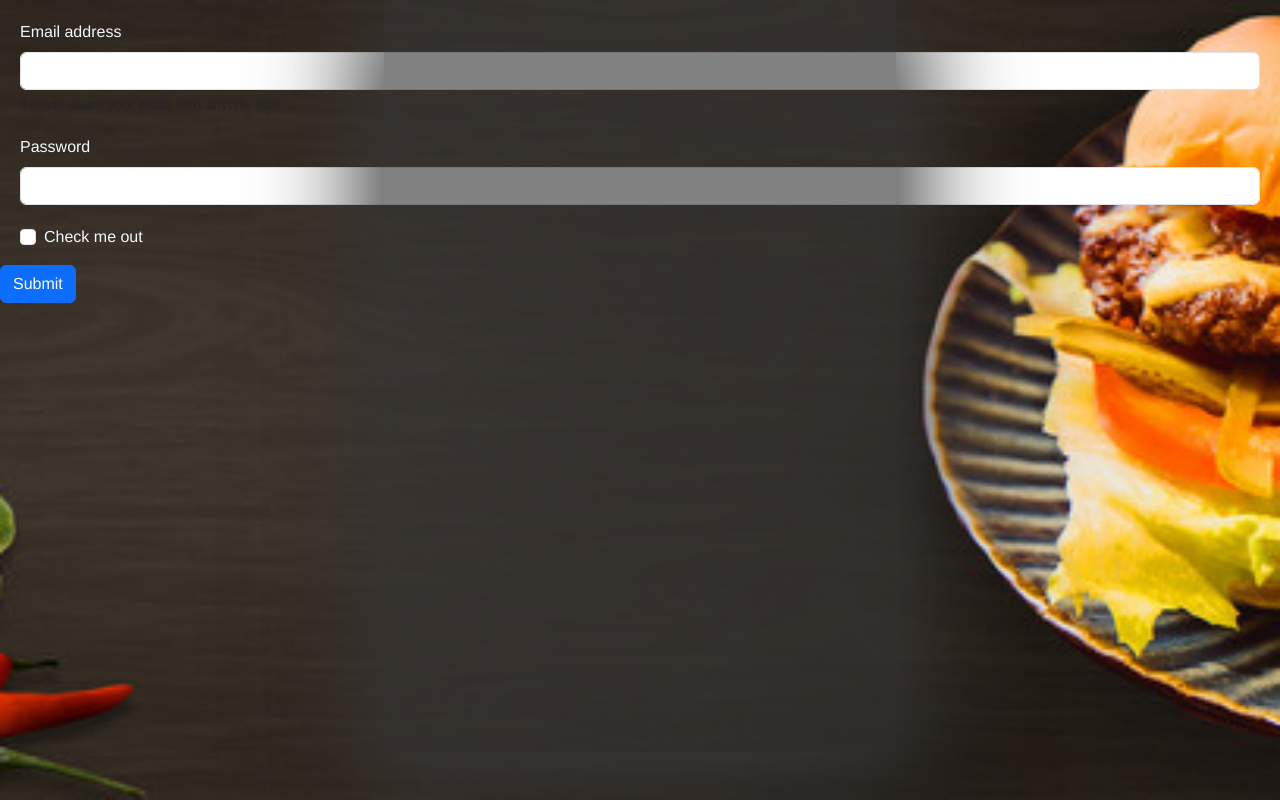
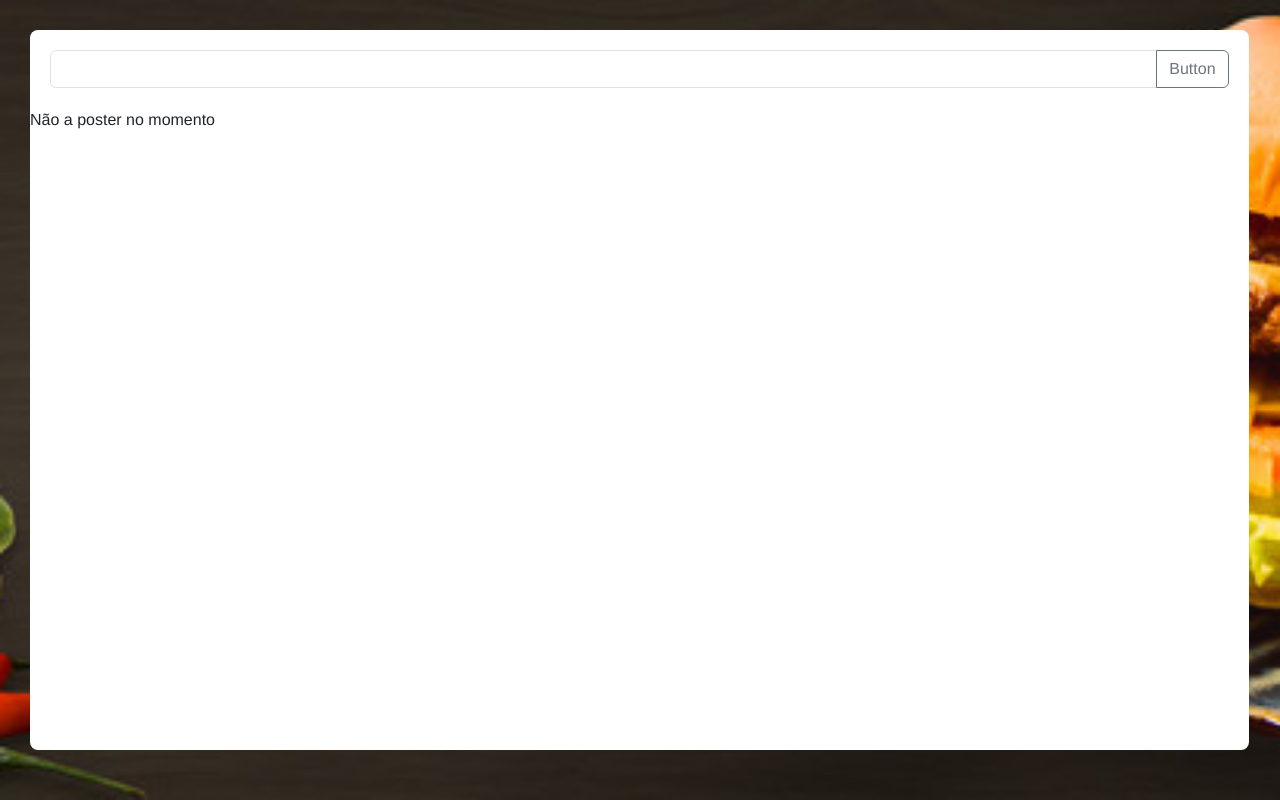
Before and after one commit to luiz0899/SistemaQualidade-front, a React (Vite) app: page /restaurante in a window 1280 px wide. Built offline with nearby package versions, Linux system fonts and the light colour scheme; a web font is replaced by a local one.

Commit message:
tela de listagem inciada

```diff
--- /dev/null
+++ b/src/axios/configAuth.js
@@ -0,0 +1,10 @@
+import axios from "axios";
+
+const blogFetchAuth = axios.create({
+    baseURL:"https://gestao-de-cadastros-api-production.up.railway.app/",
+    headers: {
+        "Content-Type" : "application/json",
+    },
+});
+
+export default blogFetchAuth;
--- /dev/null
+++ b/src/components/ListRestaurante.jsx
@@ -0,0 +1,61 @@
+import { useState } from 'react';
+import '../style/ListRestaurante.css';
+import blogFetch from '../axios/config';
+
+
+const listRestaurante = () => {
+
+  const [restaurante,setRestaurante ] = useState('');
+  const [posts, setTodos] = useState([]);
+
+  const buscarRest = ( ) =>{
+
+      const data = {
+        restaurante,
+      };
+
+      blogFetch.get("auth", data)
+          .then((response) => {
+
+              console.log("POST request success:", response.data);
+              setTodos(data);
+          })
+          .catch((error) => {
+              console.error("POST request error:", error);
+          });
+
+  };
+
+  return (
+    <body className="fundoList">
+
+                <form className='txtRestaurante'>
+
+                    <div className="input-group">
+                      <input type="name" className="form-control" id="exampleInputPassword1"
+                            onChange={(e) => setRestaurante(e.target.value)}></input>
+                      <button className="btn btn-outline-secondary" type="button"  onClick={(e) => {
+                        e.preventDefault()
+                        buscarRest() }}  >Button</button>
+
+                    </div>
+                    {posts.length === 0 ? <p> Não a poster no momento  </p> : (
+                      posts.map((post) => (
+                        <div className="post" key = {post.id}>
+
+                          <h2>
+                            {post.titulo}
+                          </h2>
+                          <p>{post.conteudo} </p>
+
+                        </div>
+                      ))
+                    ) }
+                </form>
+
+    </body>
+
+  );
+}
+
+export default listRestaurante;
--- a/src/components/LoginAuth.jsx
+++ b/src/components/LoginAuth.jsx
@@ -1,31 +1,59 @@
-import '../style/Login.css';
+import { useState } from 'react';
+import blogFetchAuth from '../axios/configAuth';
+import { useNavigate } from 'react-router-dom';
+import '../style/LoginAuth.css';
 
 const LoginAuth = () => {
+
+    const [email, setEmail] = useState('');
+    const [senha, setSenha] = useState('');
+    const navigate = useNavigate();
+
+    const entrar = () => {
+
+        const data = {
+            email,
+            senha,
+        };
+
+        blogFetchAuth.post("auth", data)
+            .then((response) => {
+
+                console.log("POST request success:", response.data.token);
+                navigate('/restaurante');
+            })
+            .catch((error) => {
+                console.error("POST request error:", error);
+            });
+
+
+    };
+
+
   return (
-    <body className="fundo">
+
             <div className="corpoLogin">
 
                 <form>
                     <div className="mb-3">
-                    <label htmlFor="exampleInputEmail1" className="form-label">Email address</label>
-                    <input type="email" className="form-control" id="exampleInputEmail1" aria-describedby="emailHelp">
+                        <label htmlFor="exampleInputEmail1" className="form-label">Email</label>
+                        <input type="email" className="form-control" id="exampleInputEmail1"
+                        aria-describedby="emailHelp" onChange={(e) => setEmail(e.target.value)}>
                         </input>
-                    <div id="emailHelp" className="form-text">ll never share your email with anyone else.</div>
                     </div>
 
                     <div className="mb-3">
-                    <label htmlFor="exampleInputPassword1" className="form-label">Password</label>
-                    <input type="password" className="form-control" id="exampleInputPassword1"></input>
+                        <label htmlFor="exampleInputPassword1" className="form-label">Senha</label>
+                        <input type="password" className="form-control" id="exampleInputPassword1"
+                        onChange={(e) => setSenha(e.target.value)}></input>
                     </div>
-                <div className="mb-3 form-check">
-                    <input type="checkbox" className="form-check-input" id="exampleCheck1"></input>
-                    <label className="form-check-label" htmlFor="exampleCheck1">Check me out</label>
-                </div>
-                <button type="submit" className="btn btn-primary">Submit</button>
+                    <button type="submit" className="btn btn-primary" onClick={(e) => {
+                        e.preventDefault()
+                        entrar() }} >Entrar</button>
                 </form>
 
             </div>
-    </body>
+
 
   );
 }
--- a/src/pages/Login.jsx
+++ b/src/pages/Login.jsx
@@ -3,10 +3,8 @@ import '../style/Login.css';
 
 const Login = () => {
   return (
-    <body className="fundo">
-        <main className="main">
+    <body className="fundoLogin">
             <LoginAuth />
-        </main>
     </body>
 
   );
--- a/src/pages/Ouvidoria.jsx
+++ b/src/pages/Ouvidoria.jsx
@@ -1,5 +1,7 @@
 import ReclamaçãoOuvidoria from "../components/ReclamaçãoOuvidoria"
+
 const Ouvidoria = () => {
+
   return (
 
     <body className="fundo">
@@ -12,4 +14,4 @@ const Ouvidoria = () => {
   )
 }
 
-export default Ouvidoria
+export default Ouvidoria;
--- /dev/null
+++ b/src/pages/RestauranteAvaliacao.jsx
@@ -0,0 +1,14 @@
+import ListRestaurante from "../components/ListRestaurante";
+
+const RestauranteAvaliacao = () => {
+
+  return (
+
+    <body className="fundo">
+            <ListRestaurante/>
+    </body>
+
+  )
+}
+
+export default RestauranteAvaliacao;
--- a/src/routes/routes.jsx
+++ b/src/routes/routes.jsx
@@ -3,6 +3,7 @@ import { BrowserRouter, Route, Routes } from 'react-router-dom';
 import Avaliacao from '../pages/Avaliacao';
 import Ouvidoria from '../pages/Ouvidoria';
 import Login from '../pages/Login';
+import RestauranteAvaliacao from '../pages/RestauranteAvaliacao';
 
 export default function MainRoutes() {
   return (
@@ -10,6 +11,7 @@ export default function MainRoutes() {
       <Routes>
         <Route path='/ouvidoria' element={<Ouvidoria/>} />
         <Route path='/avaliacao' element={<Avaliacao/>} />
+        <Route path='/restaurante' element={<RestauranteAvaliacao/>} />
         <Route path="*" element={<Login/>} />
       </Routes>
     </BrowserRouter>
--- a/src/style/Avaliacao.css
+++ b/src/style/Avaliacao.css
@@ -16,6 +16,7 @@
   }
 
   .main {
+
     width: 40%;
     height: 47rem;
     position: relative;
--- /dev/null
+++ b/src/style/ListRestaurante.css
@@ -0,0 +1,32 @@
+.fundoList{
+
+    background-color: white;
+    border-radius: 8px;
+    margin: 30px;
+    width: 95.2vw;
+    height: 90vh;
+
+}
+.input-group{
+
+    padding: 20px;
+
+}
+.home h1 {
+    text-transform: uppercase;
+    text-align: center;
+    margin-bottom: 1.5rem;
+}
+.post {
+    display: flex ;
+    flex-direction: column;
+    margin-bottom: 1.5rem;
+    padding-bottom: 1.5rem;
+    border-bottom: 1px solid #777;
+}
+.post h2 ,.post p {
+    margin-bottom: 1rem;
+}
+.post h2::first-letter{
+    text-transform: uppercase; /*faz a primeira letra da fraze ficar maiuscula*/
+}
--- a/src/style/Login.css
+++ b/src/style/Login.css
@@ -0,0 +1,22 @@
+.fundoLogin{
+
+    position: fixed;
+    top: 0;
+    left: 0;
+    width: 100%;
+    height: 100%;
+    z-index: -1;
+    background-image: url("../img/fundo.png");
+    background-size: cover;
+    background-repeat: no-repeat;
+    background-attachment: fixed;
+    background-position: center center;
+    overflow-y: auto;
+    display: flex;
+    align-items: center;
+    justify-content: center;
+    height: 100vh;
+    margin: 0;
+
+
+}
--- a/src/style/LoginAuth.css
+++ b/src/style/LoginAuth.css
@@ -1,16 +1,12 @@
 
-.fundo {
-    position: fixed;
-    top: 0;
-    left: 0;
-    width: 100%;
-    height: 100%;
-    z-index: -1;
-    background-image: url("../img/fundo.png");
-    background-size: cover;
-    background-repeat: no-repeat;
-    background-attachment: fixed;
-    background-position: center center;
-    overflow-y: auto;
 
-  }
+
+ .corpoLogin {
+
+    text-align: center;
+    background-color: rgba(10, 10, 10, 0.651);
+    border-radius: 10px;
+    width:  250px;
+    padding: 10px;
+
+}
```
Also changed, not shown: src/style/RestauranteAvaliacao.css (added). Lines whose indentation alone changed are shown as unchanged.
